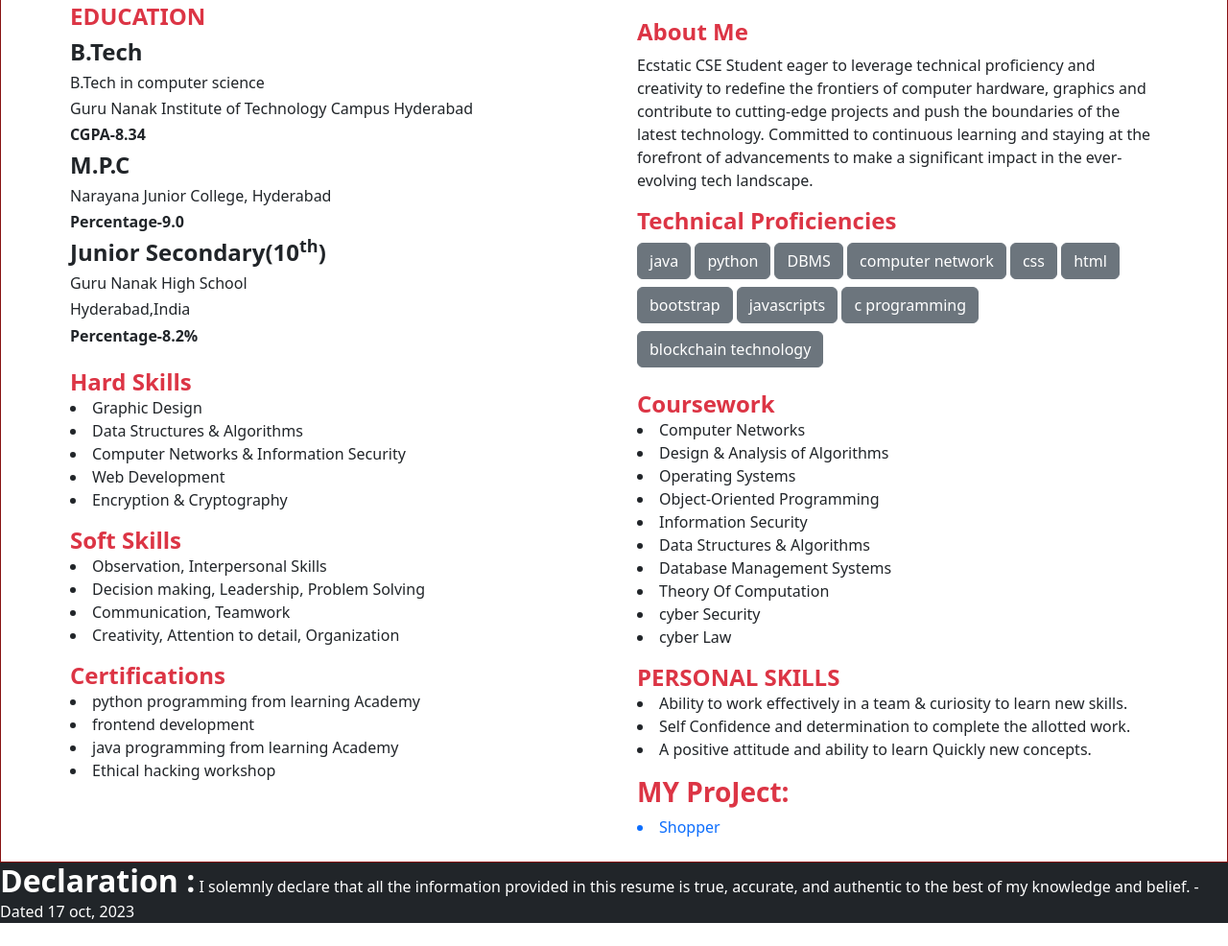
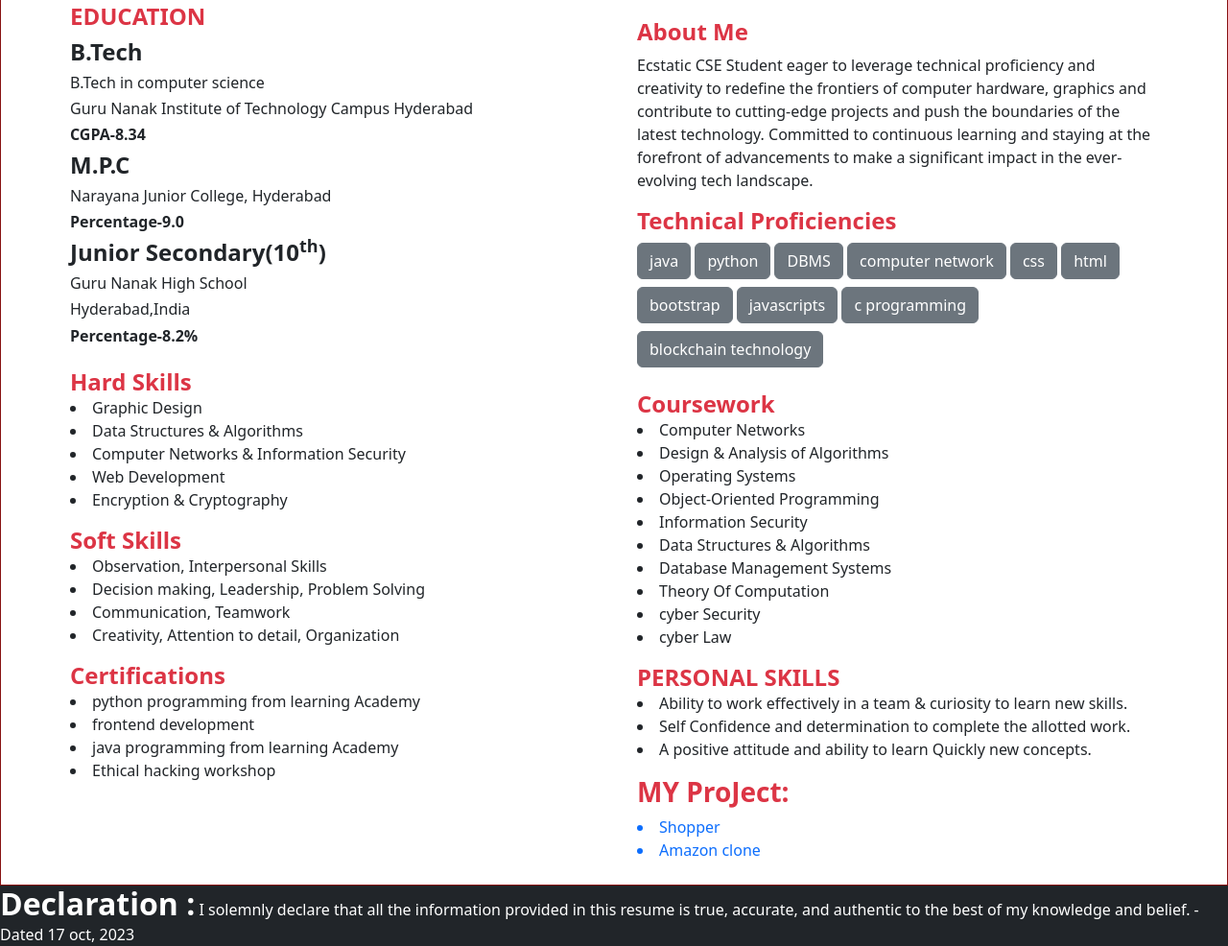
Before and after one commit to Anmol18082001/my_portfolio, a website: page index.html in a window 1280 px wide. Shown: the part 254-1240 px from the top of the page at 96% size. Before the commit the page ends 1216 px from the top, so only its background shows below. Drawn offline with nearby package versions, Linux system fonts and the light colour scheme.

Commit message:
Update index.html

```diff
--- a/index.html
+++ b/index.html
@@ -162,6 +162,7 @@
         <div>
             <div class="fw-bold h3 text-danger mt-3">MY ProJect:</div>
             <a href="../my_portfolio/public/shopper.html" class="text-decoration-none"><li>Shopper</li></a>
+            <a href="../my_portfolio/public/amazon.html" class="text-decoration-none"><li>Amazon clone</li></a>
         </div>
 
     </div>
```
